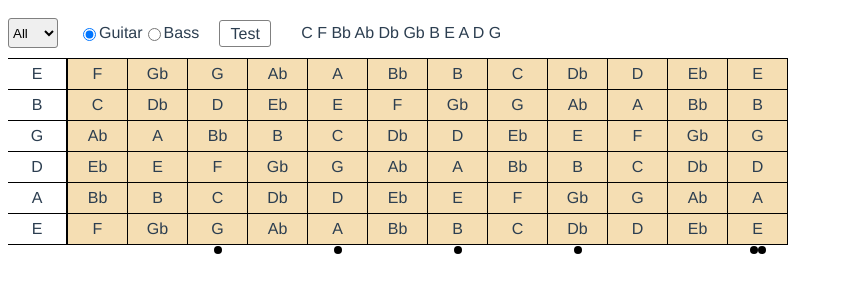
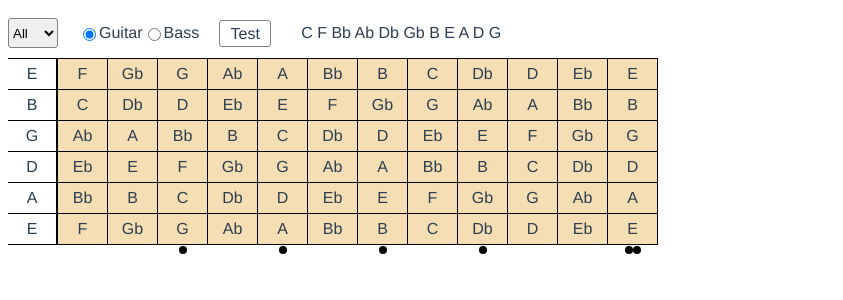
Before and after one commit to Garam88/fret, a Vue app: page / in a window 1280 px wide. Shown: the top 300 px of the page, without its empty margins (0-843 px from the left). Built offline with nearby package versions, Linux system fonts and the light colour scheme.

Commit message:
size 조정

```diff
--- a/src/components/Home.vue
+++ b/src/components/Home.vue
@@ -152,11 +152,11 @@ export default class Home extends Vue{
   #fingerboard {
     display: flex;
     flex-direction: column;
-    width: 780px;
+    width: 650px;
     border-bottom: solid 1px black;
 
     .string {
-      width: 780px;
+      width: 650px;
       display: flex;
       flex-direction: row;
       border-top: solid 1px black;
@@ -165,7 +165,7 @@ export default class Home extends Vue{
         display: flex;
         align-items: center;
         justify-content: center;
-        width: 59px;
+        width: 49px;
         height: 30px;
         border-right: solid 1px black;
         background-color: wheat;
@@ -178,7 +178,7 @@ export default class Home extends Vue{
         }
 
         &:first-child {
-          width: 58px;
+          width: 48px;
           border-right-width: 2px;
           background-color: white;
         }
@@ -194,7 +194,7 @@ export default class Home extends Vue{
       display: flex;
       align-items: center;
       justify-content: center;
-      width: 60px;
+      width: 50px;
       height: 10px;
 
       .dot {
```
